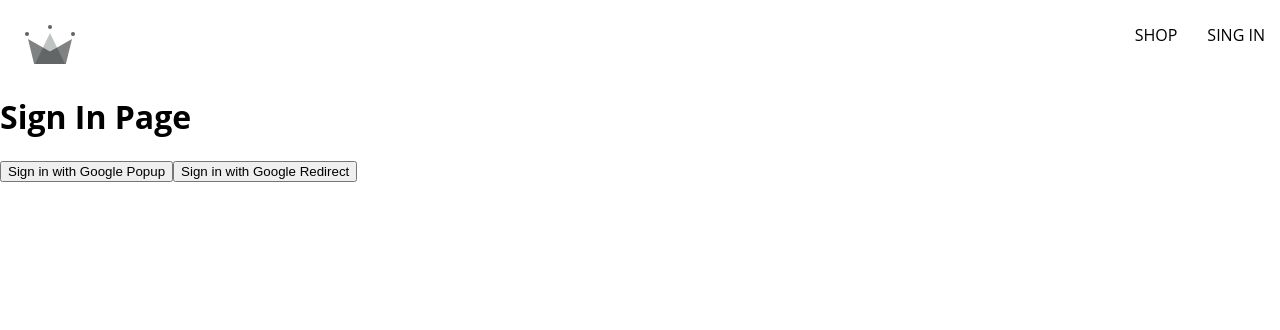
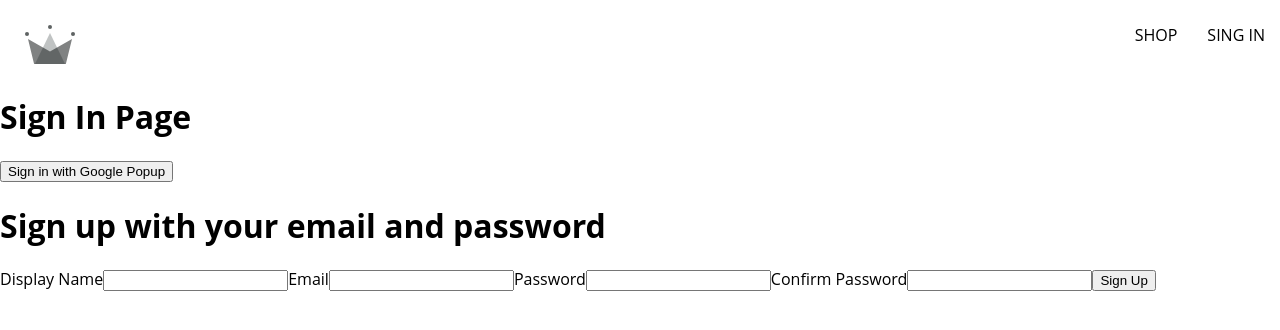
Before and after one commit to miyabisai/crwn-clothing, a React (Create React App) app: page /sign-in in a window 1280 px wide. Shown: the top 330 px of the page. Built offline with nearby package versions, Linux system fonts and the light colour scheme; a web font is replaced by a local one.

Commit message:
Add sign-in page

```diff
--- /dev/null
+++ b/src/components/sign-up-form/sign-up-form.component.jsx
@@ -0,0 +1,69 @@
+import {useState} from 'react';
+import {
+    createAuthUserWithEmailAndPassword,
+    createUserDocumentFromAuth
+} from '../../utils/firebase/firebase.utils';
+
+
+const defaultFormFields = {
+    displayName:'',
+    email:'',
+    password:'',
+    confirmPassword:''
+}
+
+const SingUpForm = ()=>{
+    const [formFields,setFormFields] = useState(defaultFormFields);
+    const  {displayName,email,password,confirmPassword} = formFields;
+    const handleChange = (event)=>{
+        const {name,value} = event.target;
+        setFormFields({...formFields,[name]:value});
+    }
+    // console.log(formFields);
+
+    const restFormFields = ()=>{
+        setFormFields(defaultFormFields);
+    }
+
+    const handleSubmit = async(event)=>{
+        event.preventDefault();
+        if(password !== confirmPassword){
+            alert("passwords do not match");
+            return;
+        }
+        try{
+            const {user} = await createAuthUserWithEmailAndPassword(
+                email,
+                password
+            );
+
+            await createUserDocumentFromAuth(user,{displayName});
+            restFormFields();
+        }catch(error){
+            if(error.code ==="auth/email-already-in-use"){
+                alert("Cannot create user,email already in use.");
+            }
+            console.log(error.message);
+            throw error;
+        }
+
+    }
+    return(
+        <div>
+            <h1>Sign up with your email and password</h1>
+            <form onSubmit={handleSubmit}>
+                <label>Display Name</label>
+                <input type="text" required onChange={handleChange} name="displayName" value={displayName}/>
+                <label>Email</label>
+                <input type="email" required onChange={handleChange} name="email" value={email}/>
+                <label>Password</label>
+                <input type="password" required onChange={handleChange} name="password" value={password}/>
+                <label>Confirm Password</label>
+                <input type="password" required onChange={handleChange} name="confirmPassword" value={confirmPassword}/>
+                <button type="submit">Sign Up</button>
+            </form>
+        </div>
+    )
+}
+
+export default SingUpForm;
--- a/src/routes/sign-in/sign-in.component.jsx
+++ b/src/routes/sign-in/sign-in.component.jsx
@@ -1,24 +1,44 @@
+// import {useEffect} from 'react';
+import {getRedirectResult} from 'firebase/auth';
+
 import {
+    auth,
     signInWithGooglePopup,
     createUserDocumentFromAuth,
     signInWithGoogleRedirect
 } from '../../utils/firebase/firebase.utils';
 
+import SingUpForm from '../../components/sign-up-form/sign-up-form.component';
+
 const SignIn = ()=>{
-
+    //===v2===
+    // useEffect(()=>{
+    //    async function fetchDate(){
+    //         const response = await getRedirectResult(auth);
+    //         console.log(response);
+    //         if(!!response){
+    //             const userDocRef = await createUserDocumentFromAuth(response.user);
+    //         }
+    //    }
+    //    fetchDate();
+    // },[]);
+    //====
     const logGoogleUser = async()=>{
        const {user} = await signInWithGooglePopup();
        const userDocRef = await createUserDocumentFromAuth(user);
     }
-    const logGoogleRedirectUser = async()=>{
-        const {user} = await signInWithGoogleRedirect();
-        console.log({user});
-     }
+    //===v1===
+    // const logGoogleRedirectUser = async()=>{
+    //     const {user} = await signInWithGoogleRedirect();
+    //     console.log({user});
+    //  }
+    //======
     return(
         <div>
             <h1>Sign In Page</h1>
             <button onClick={logGoogleUser}>Sign in with Google Popup</button>
-            <button onClick={logGoogleRedirectUser}>Sign in with Google Redirect</button>
+            {/*<button onClick={signInWithGoogleRedirect}>Sign in with Google Redirect</button>*/}
+            <SingUpForm/>
         </div>
     )
 }
--- a/src/utils/firebase/firebase.utils.js
+++ b/src/utils/firebase/firebase.utils.js
@@ -4,7 +4,8 @@
     getAuth,
     signInWithRedirect,
     signInWithPopup,
-    GoogleAuthProvider
+    GoogleAuthProvider,
+    createUserWithEmailAndPassword
 } from 'firebase/auth';
 import {
     getFirestore,
@@ -35,8 +36,12 @@
 export const signInWithGooglePopup = ()=>signInWithPopup(auth,provider);
 export const signInWithGoogleRedirect = ()=>signInWithRedirect(auth,provider);
 export const db = getFirestore();
-export const createUserDocumentFromAuth = async (userAuth)=>{
-    console.log(userAuth);
+//===v1===
+//export const createUserDocumentFromAuth = async (userAuth)=>{
+//======
+export const createUserDocumentFromAuth = async (userAuth,addionalInfo={})=>{
+    if(!userAuth) return;
+    // console.log(userAuth);
     const userDocRef = await doc(db,'users',userAuth.uid);
     const userSnapshot = await getDoc(userDocRef);
     if(!userSnapshot.exists()){
@@ -44,10 +49,18 @@
         const createAt = new Date();
 
         try {
+            //===v1===
+            // await setDoc(userDocRef,{
+            //     displayName,
+            //     email,
+            //     createAt
+            // });
+            //======
             await setDoc(userDocRef,{
                 displayName,
                 email,
-                createAt
+                createAt,
+                ...addionalInfo
             });
         } catch (error) {
             console.error(error.message);
@@ -56,3 +69,8 @@
 
     return userDocRef;
 }
+
+export const createAuthUserWithEmailAndPassword = async (email,password)=>{
+    if(!email||!password) return;
+    return await createUserWithEmailAndPassword(auth,email,password);
+}
```
Also changed, not shown: src/components/sign-up-form/sign-up-form.styles.scss (added), 1 other file (tests, documents, lock files or other folders).
